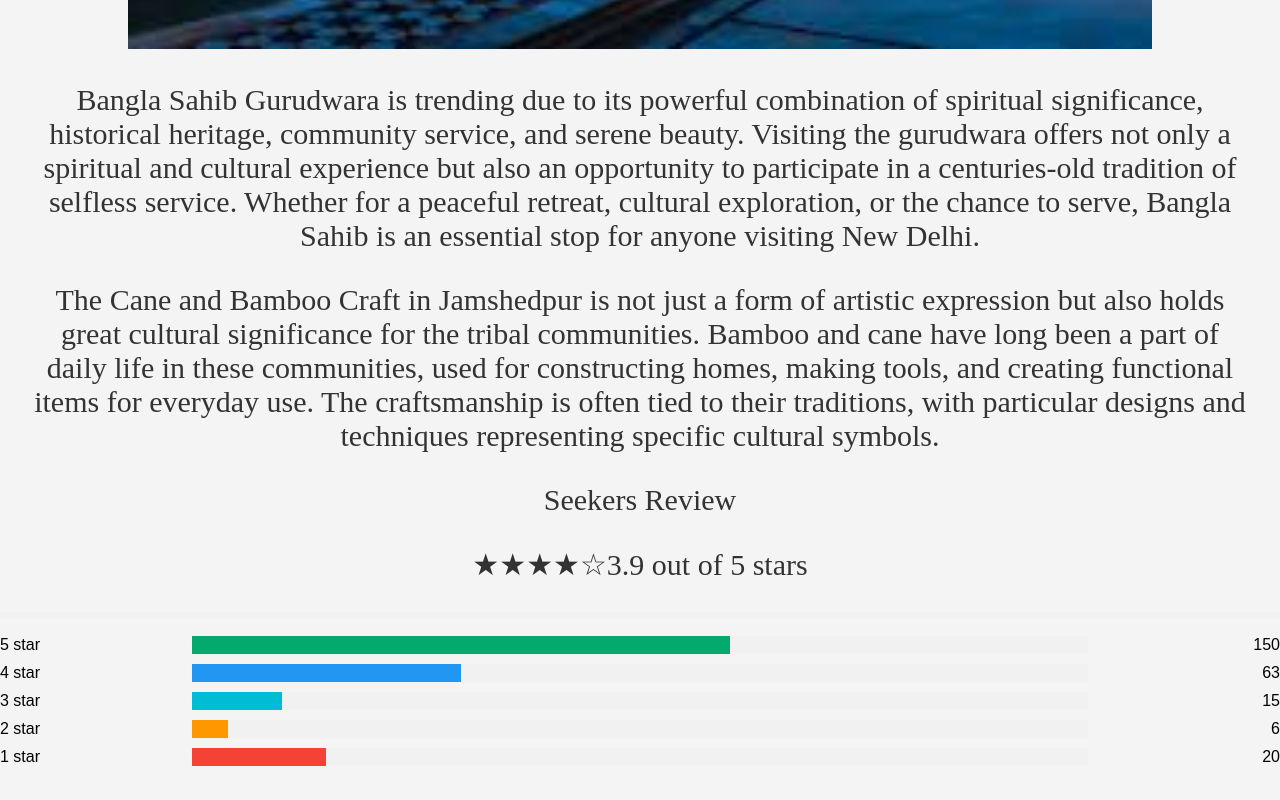
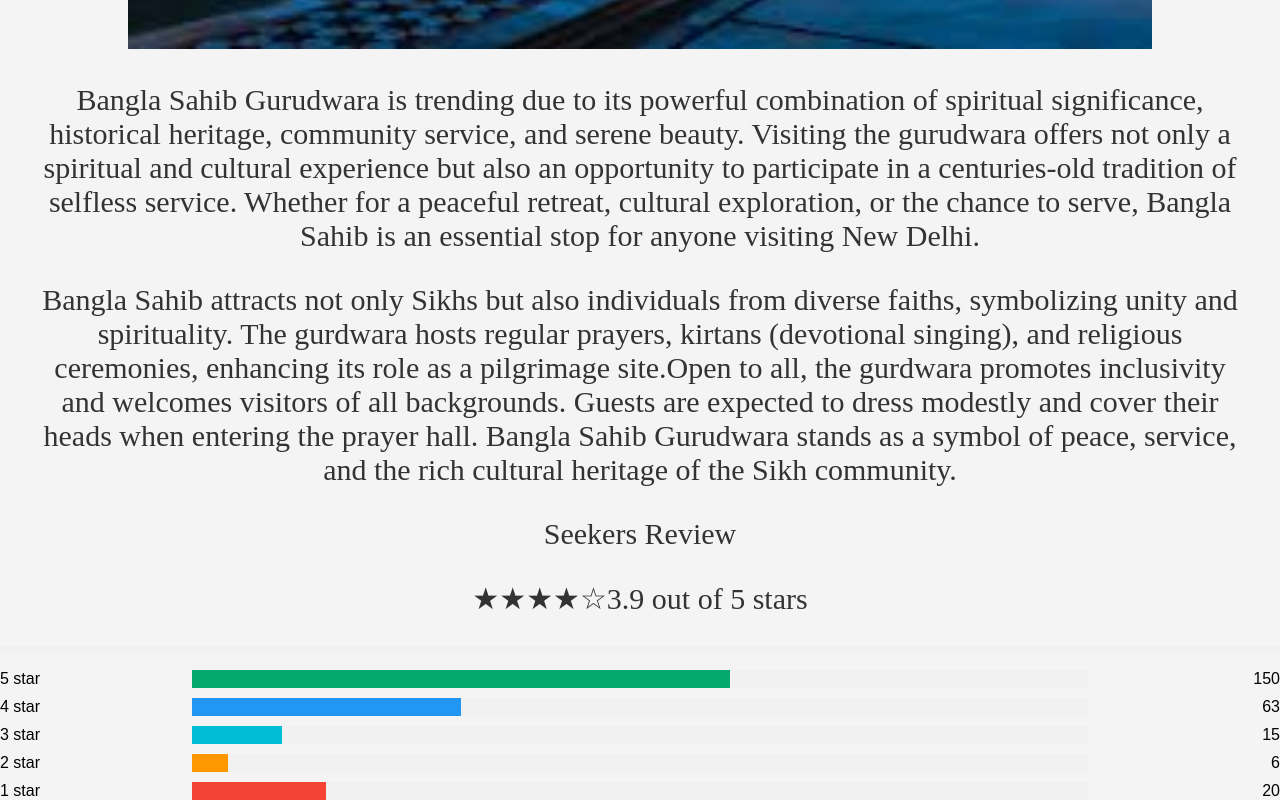
Before and after one commit to tanishmaity/SIH-24, a plain HTML site: page gurudwara.html in a window 1280 px wide. Shown: the part 762-1562 px from the top of the page. Before the commit the page ends 1528 px from the top, so only its background shows below. Drawn offline with Linux system fonts and the light colour scheme.

Commit message:
Update gurudwara.html

```diff
--- a/gurudwara.html
+++ b/gurudwara.html
@@ -37,11 +37,7 @@
     <p>Bangla Sahib Gurudwara is trending due to its powerful combination of spiritual significance, historical heritage, community service, and serene beauty. Visiting the gurudwara offers not only a spiritual and cultural experience but also an opportunity to participate in a centuries-old tradition of selfless service. Whether for a peaceful retreat, cultural exploration, or the chance to serve, Bangla Sahib is an essential stop for anyone visiting New Delhi.
 
     </p>
-    <p>The Cane and Bamboo Craft in Jamshedpur is not just a form of artistic expression but also holds great
-        cultural significance for the tribal communities. Bamboo and cane have long been a part of daily life
-        in these communities, used for constructing homes, making tools, and creating functional items for
-         everyday use. The craftsmanship is often tied to their traditions, with particular designs and
-         techniques representing specific cultural symbols.</p>
+    <p>Bangla Sahib attracts not only Sikhs but also individuals from diverse faiths, symbolizing unity and spirituality. The gurdwara hosts regular prayers, kirtans (devotional singing), and religious ceremonies, enhancing its role as a pilgrimage site.Open to all, the gurdwara promotes inclusivity and welcomes visitors of all backgrounds. Guests are expected to dress modestly and cover their heads when entering the prayer hall. Bangla Sahib Gurudwara stands as a symbol of peace, service, and the rich cultural heritage of the Sikh community.</p>
     <p>Seekers Review</p>
     <span class="fa fa-star checked"></span>
     <span class="fa fa-star checked"></span>
```
